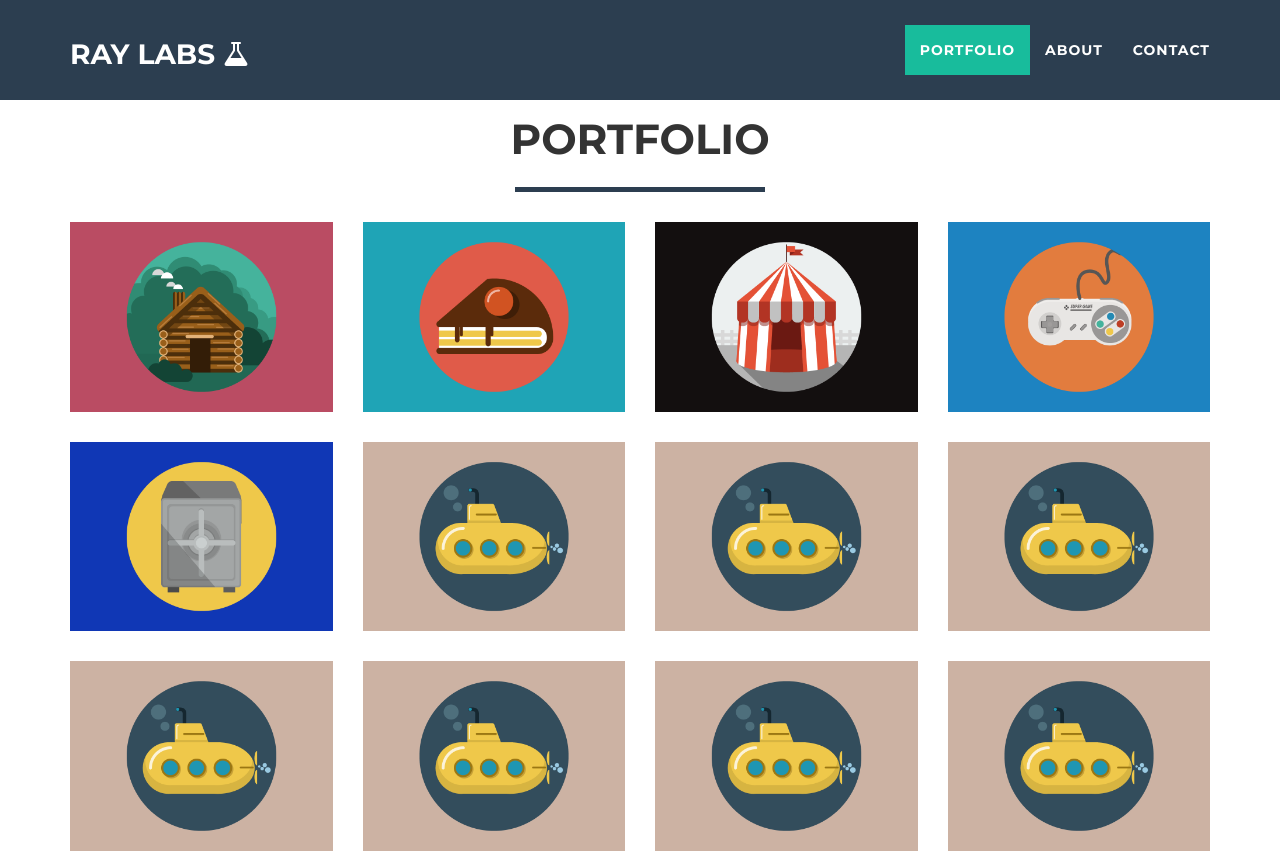
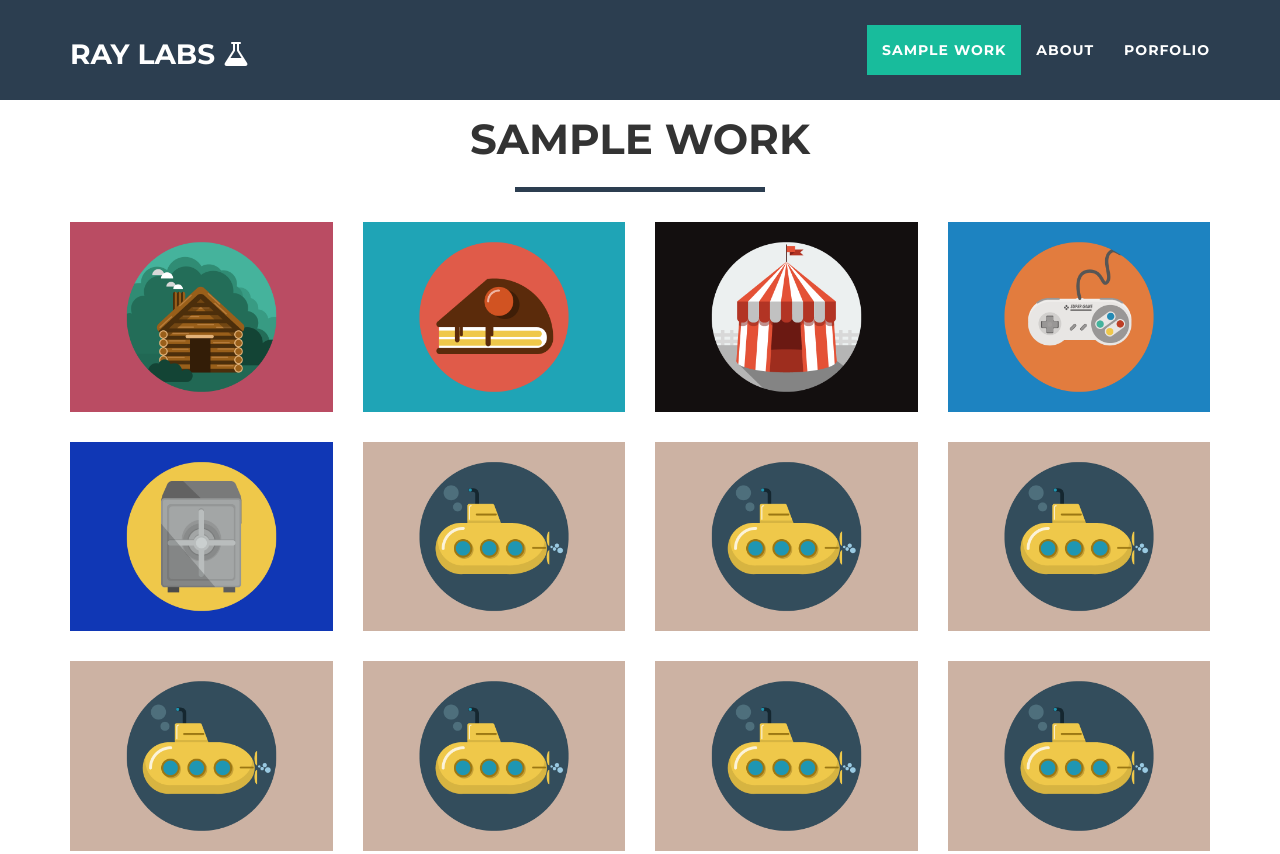
Before and after one commit to fireteam99/fireteam99.github.io-old-, a website: page galleryPageOne.html in a window 1280 px wide. Shown: the top 854 px of the page. Drawn offline with nearby package versions, Linux system fonts and the light colour scheme.

Commit message:
Revert "typo"

```diff
--- a/galleryPageOne.html
+++ b/galleryPageOne.html
@@ -51,13 +51,13 @@
                       <a href="#page-top"></a>
                   </li>
                   <li class="page-scroll">
-                      <a href="#portfolio">Portfolio</a>
+                      <a href="#portfolio">Sample Work</a>
                   </li>
                   <li class="page-scroll">
                       <a href="#about">About</a>
                   </li>
                   <li class="page-scroll">
-                      <a href="#contact">Contact</a>
+                      <a href="#contact">Porfolio</a>
                   </li>
               </ul>
           </div>
@@ -91,7 +91,7 @@
         <div class="container">
             <div class="row">
                 <div class="col-lg-12 text-center">
-                    <h2>Portfolio</h2>
+                    <h2>Sample Work</h2>
                     <hr class="star-primary">
                 </div>
             </div>
```
Also changed, not shown: index.html (+3 -3 lines).
